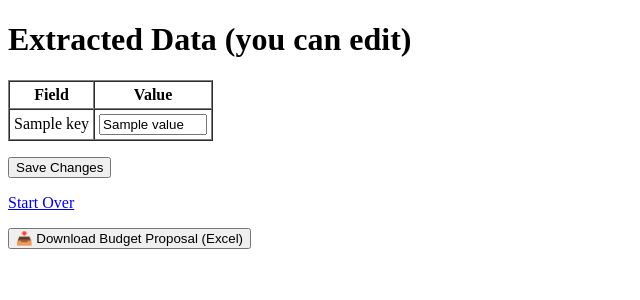
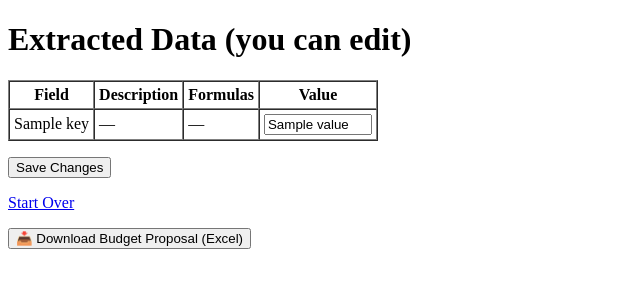
Before and after one commit to michael-chen1/budget_proposal, a Flask app: template templates/results.html in a window 1280 px wide. Shown: the top 300 px of the page, without its empty margins (0-640 px from the left). Run offline with Flask 3, Linux system fonts and the light colour scheme; the template is opened without the code that fills it: most values are stand-ins (such as "Sample title", 1, 10 or a date in 2020).

Commit message:
Add formulas metadata to results table

```diff
--- a/app.py
+++ b/app.py
@@ -15,6 +15,26 @@ app.secret_key = os.environ.get("FLASK_KEY", "edetek123")
 app.config["MAX_CONTENT_LENGTH"] = 50 * 1024 * 1024  # 50 MB
 
 ALLOWED_EXTENSIONS = {"pdf", "docx"}
+
+
+# Short descriptions for each extracted field. Any field not listed here will
+# simply render with a blank description cell in the results table.
+FIELD_DESCRIPTIONS = {
+    "Study Title": "Official name of the study or protocol.",
+    "Therapeutic Area": "Primary therapeutic area or indication for the study.",
+    "Planned Enrollment": "Total number of participants expected to enroll.",
+    "Study Start Date": "Projected first subject in date.",
+    "Study End Date": "Projected last subject out or database lock date.",
+}
+
+# Mathematical or business rules used to derive each calculated field.
+# Fields without entries here will render with an em dash, indicating that the
+# value came directly from the source materials without additional math.
+FIELD_FORMULAS = {
+    "Planned Enrollment": "Screening Target − Expected Screen Failures",
+    "Study Start Date": "Earliest site activation date",
+    "Study End Date": "Study Start Date + Planned Study Duration",
+}
 
 
 BASE_DIR = os.path.dirname(os.path.abspath(__file__))
@@ -143,7 +163,12 @@ def upload_and_extract():
               k: ("" if v in (-1, "-1") else v)
               for k, v in data.items()
             }
-            return render_template("results.html", results=display)
+            return render_template(
+                "results.html",
+                results=display,
+                descriptions=FIELD_DESCRIPTIONS,
+                formulas=FIELD_FORMULAS,
+            )
 
         if session.get("base_done") and (do_refresh or do_dmc):
             data = session.get("extracted", {}).copy()
@@ -157,7 +182,12 @@ def upload_and_extract():
 
 
             display = {k: ("" if v in (-1, "-1") else v) for k, v in data.items()}
-            return render_template("results.html", results=display)
+            return render_template(
+                "results.html",
+                results=display,
+                descriptions=FIELD_DESCRIPTIONS,
+                formulas=FIELD_FORMULAS,
+            )
 
 
         print(8)
@@ -167,7 +197,12 @@ def upload_and_extract():
         session["extracted"] = data
         print(1)
         display = {k: ("" if v in (-1, "-1") else v) for k, v in data.items()}
-        return render_template("results.html", results=display)
+        return render_template(
+            "results.html",
+            results=display,
+            descriptions=FIELD_DESCRIPTIONS,
+            formulas=FIELD_FORMULAS,
+        )
 
     # GET → show upload form
     return render_template("upload.html")
--- a/templates/results.html
+++ b/templates/results.html
@@ -34,6 +34,8 @@
         <thead>
           <tr>
             <th>Field</th>
+            <th>Description</th>
+            <th>Formulas</th>
             <th>Value</th>
           </tr>
         </thead>
@@ -41,6 +43,8 @@
           {% for key, value in results.items() %}
             <tr>
               <td>{{ key }}</td>
+              <td>{{ descriptions.get(key, '—') if descriptions is defined else '—' }}</td>
+              <td>{{ formulas.get(key, '—') if formulas is defined else '—' }}</td>
               <td>
                 <input
                   type="text"
```
